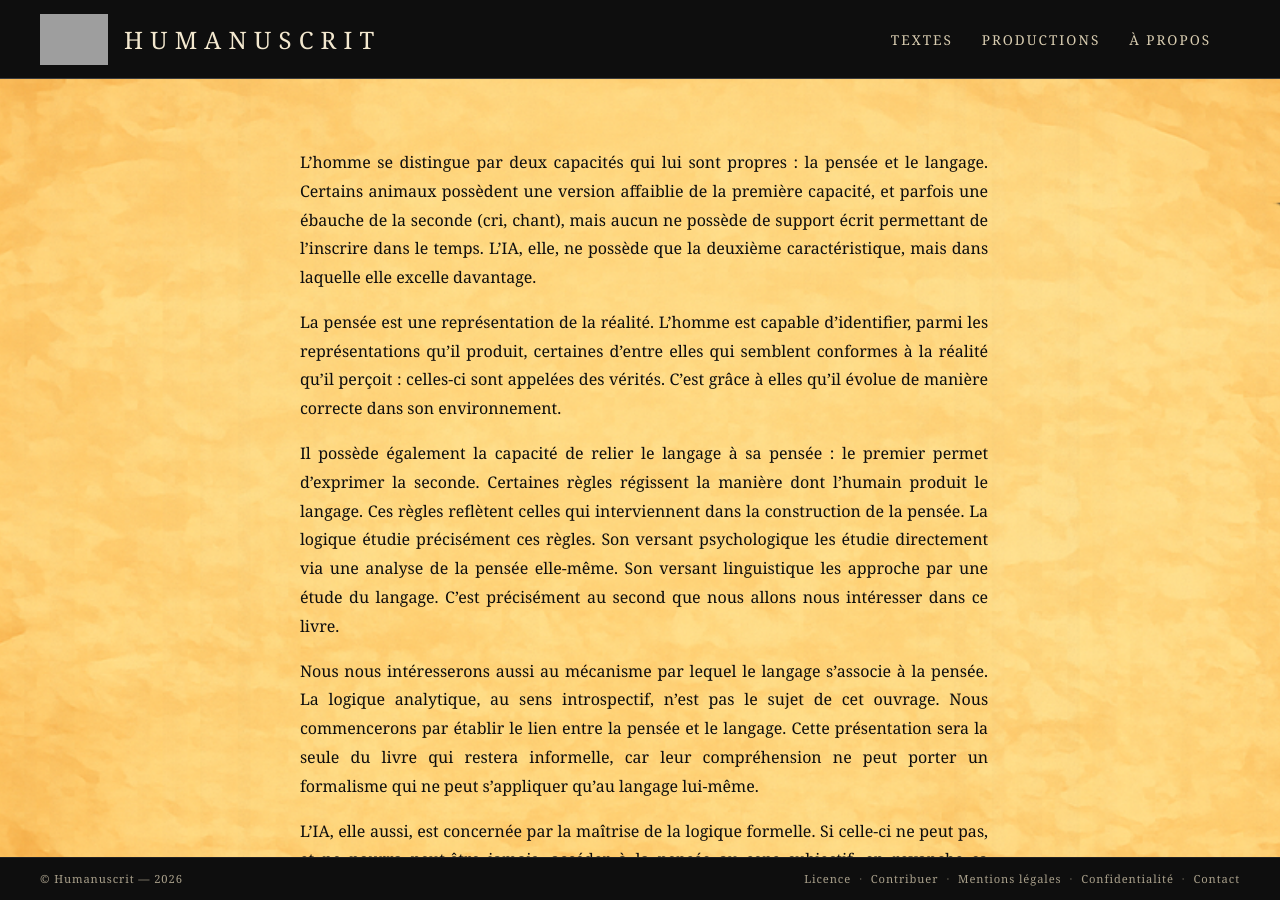
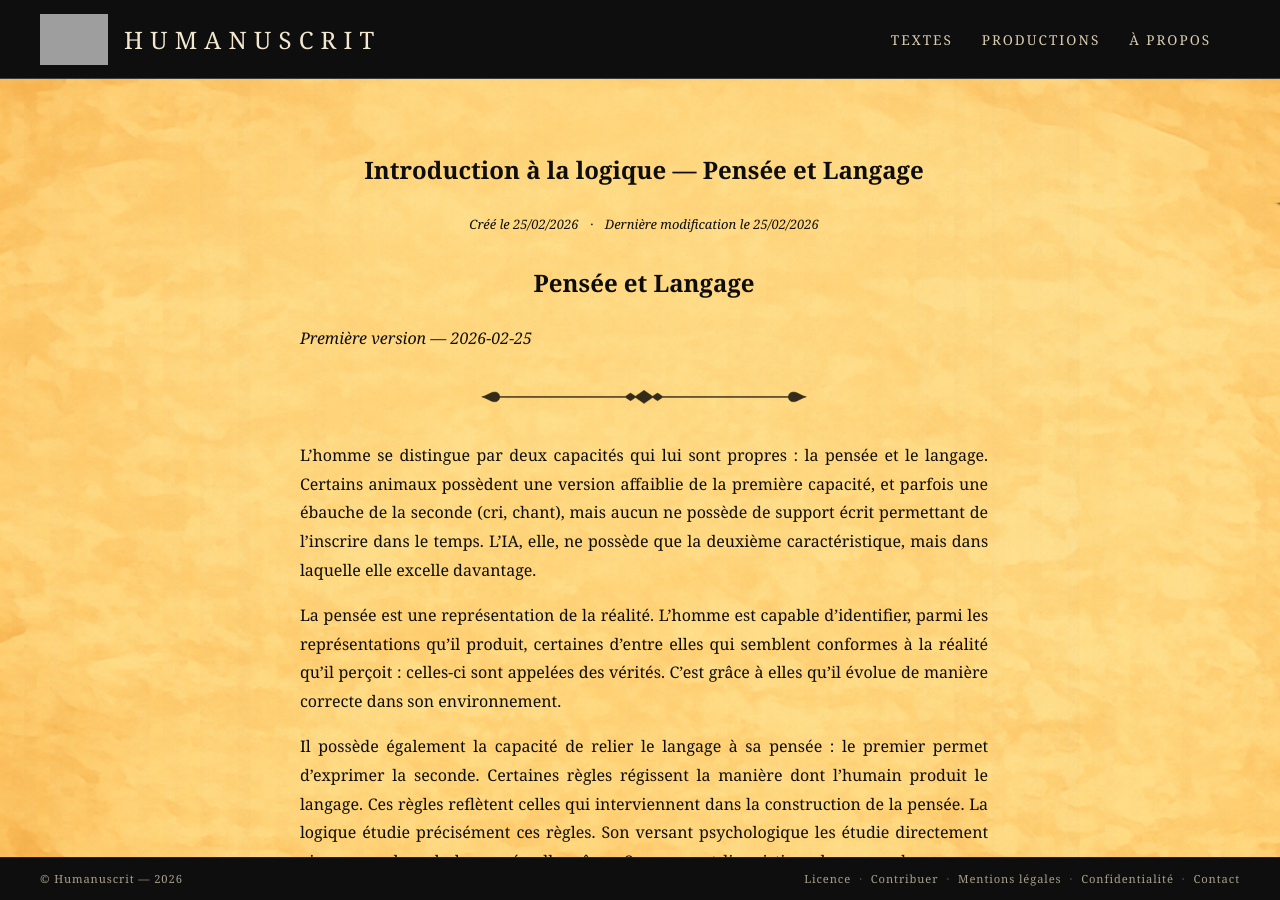
Before and after one commit to maxcarriere/humanuscrit, a Jekyll site: the page built from textes/reflexions/logique_intro.md, in a window 1280 px wide and 900 px high. Built offline with Jekyll 4.4.1, drawn with Linux system fonts in a browser that asks for light colours; our own code applies the rules of GitHub Pages for plain Markdown files; some of the changed text lies outside the part shown; grey boxes are pictures that could not be loaded.

Commit message:
Partie 0: utiliser logique_intro.md, supprimer logique.md
Made-with: Cursor

```diff
--- a/_includes/arborescence_dossier.html
+++ b/_includes/arborescence_dossier.html
@@ -39,7 +39,7 @@
     {% endfor %}
     <li class="arborescence-separator" role="presentation"></li>
     <li class="arborescence-part-title">PARTIE 0 — Logique</li>
-    {% assign part0_files = "logique.md" | split: "|" %}
+    {% assign part0_files = "logique_intro.md" | split: "|" %}
     {% for ref_file in part0_files %}
       {% assign p = "" %}
       {% assign expected_path = dossier_norm | append: "/" | append: ref_file %}
--- a/textes/reflexions/logique_intro.md
+++ b/textes/reflexions/logique_intro.md
@@ -1,22 +1,43 @@
-L’homme se distingue par deux capacités qui lui sont propres : la pensée et le langage. Certains animaux possèdent une version affaiblie de la première capacité, et parfois une ébauche de la seconde (cri, chant), mais aucun ne possède de support écrit permettant de l’inscrire dans le temps. L’IA, elle, ne possède que la deuxième caractéristique, mais dans laquelle elle excelle davantage.
+---
+title: Introduction à la logique — Pensée et Langage
+short_title: Logique
+permalink: /textes/reflexions/logique/
+order: 2
+date: 2026-02-25
+last_modified_at: 2026-02-25
+---
 
-La pensée est une représentation de la réalité. L’homme est capable d’identifier, parmi les représentations qu’il produit, certaines d’entre elles qui semblent conformes à la réalité qu’il perçoit : celles-ci sont appelées des vérités. C’est grâce à elles qu’il évolue de manière correcte dans son environnement.
+# Pensée et Langage
 
-Il possède également la capacité de relier le langage à sa pensée : le premier permet d’exprimer la seconde. Certaines règles régissent la manière dont l’humain produit le langage. Ces règles reflètent celles qui interviennent dans la construction de la pensée. La logique étudie précisément ces règles. Son versant psychologique les étudie directement via une analyse de la pensée elle-même. Son versant linguistique les approche par une étude du langage. C’est précisément au second que nous allons nous intéresser dans ce livre.
+*Première version — 2026-02-25*
 
-Nous nous intéresserons aussi au mécanisme par lequel le langage s’associe à la pensée. La logique analytique, au sens introspectif, n’est pas le sujet de cet ouvrage. Nous commencerons par établir le lien entre la pensée et le langage. Cette présentation sera la seule du livre qui restera informelle, car leur compréhension ne peut porter un formalisme qui ne peut s’appliquer qu’au langage lui-même.
+---
 
-L’IA, elle aussi, est concernée par la maîtrise de la logique formelle. Si celle-ci ne peut pas, et ne pourra peut-être jamais, accéder à la pensée au sens subjectif, en revanche sa maîtrise du langage lui permet de manipuler certaines vérités de façon indirecte. Par ce biais, elle peut en quelque sorte interagir avec la réalité et produire des représentations qui lui sont conformes. C’est précisément cela que l’on pourrait nommer l’intelligence, au sens général : une mesure de la capacité à produire des représentations de la réalité qui s’y accordent. La cohérence de la pensée mesure cette conformité à l’échelle globale.
+L'homme se distingue par deux capacités qui lui sont propres : la pensée et le langage. Certains animaux possèdent une version affaiblie de la première capacité, et parfois une ébauche de la seconde (cri, chant), mais aucun ne possède de support écrit permettant de l'inscrire dans le temps. L'IA, elle, ne possède que la deuxième caractéristique, mais dans laquelle elle excelle davantage.
 
-Alors qu’est-ce qu’un langage ?
-C’est un ensemble de symboles distingués que l’on peut aligner de façon linéaire. Certains de ses assemblages correspondent justement à ce que nous avons nommé plus haut une vérité. La logique décrit les règles selon lesquelles certaines opérations appliquées à une suite de symboles produisent une nouvelle suite admissible, au sens où, si la première traduit une vérité, la seconde en traduit également une. Cette grammaire formelle décrit les règles mécaniques que l’on peut appliquer aux symboles écrits pour que, si ces opérations correspondent à des opérations de pensée, celle-ci reste cohérente, c’est-à-dire conforme à la réalité.
+La pensée est une représentation de la réalité. L'homme est capable d'identifier, parmi les représentations qu'il produit, certaines d'entre elles qui semblent conformes à la réalité qu'il perçoit : celles-ci sont appelées des vérités. C'est grâce à elles qu'il évolue de manière correcte dans son environnement.
 
-L’ensemble des symboles et des règles qui définissent un langage constitue ce que l’on appelle un système formel. Il s’agit d’un cadre qui précise comment former des énoncés et comment les transformer. La question de leur interprétation et de leur rapport à la réalité relève d’un autre niveau d’analyse.
+Il possède également la capacité de relier le langage à sa pensée : le premier permet d'exprimer la seconde. Certaines règles régissent la manière dont l'humain produit le langage. Ces règles reflètent celles qui interviennent dans la construction de la pensée. La logique étudie précisément ces règles. Son versant psychologique les étudie directement via une analyse de la pensée elle-même. Son versant linguistique les approche par une étude du langage. C'est précisément au second que nous allons nous intéresser dans ce livre.
 
-Nous commencerons donc par définir formellement ce qu’est un langage. Puis nous décrirons ces opérations mécaniques. La présentation faite ici ne sera pas exhaustive. Elle vise davantage à illustrer pédagogiquement le sujet qu’à en devenir une référence technique.
+Nous nous intéresserons aussi au mécanisme par lequel le langage s'associe à la pensée. La logique analytique, au sens introspectif, n'est pas le sujet de cet ouvrage. Nous commencerons par établir le lien entre la pensée et le langage. Cette présentation sera la seule du livre qui restera informelle, car leur compréhension ne peut porter un formalisme qui ne peut s'appliquer qu'au langage lui-même.
 
-Ensuite, nous étudierons le mécanisme qui se situe probablement à la base de la pensée : sélectionner. En un sens, cela pourrait presque être la signification qui se cache derrière le mot représenter : représenter, c’est sélectionner une portion de la réalité. L’objet (nous donnerons un sens précis à ce terme dans le premier chapitre) qui traduit ce mécanisme de sélection est la notion d’ensemble. La traduction symbolique de ce mécanisme reflète bien l’idée de la sélection : { }. Les mathématiques contemporaines sont construites exclusivement à partir de cet objet de sélection, au point qu’elles ne nécessitent aucun contenu matériel particulier pour se développer. Le seul objet qui soit initialement présent en leur sein est l’ensemble vide (ainsi qu’un ensemble infini, construit à partir de lui).
+L'IA, elle aussi, est concernée par la maîtrise de la logique formelle. Si celle-ci ne peut pas, et ne pourra peut-être jamais, accéder à la pensée au sens subjectif, en revanche sa maîtrise du langage lui permet de manipuler certaines vérités de façon indirecte. Par ce biais, elle peut en quelque sorte interagir avec la réalité et produire des représentations qui lui sont conformes. C'est précisément cela que l'on pourrait nommer l'intelligence, au sens général : une mesure de la capacité à produire des représentations de la réalité qui s'y accordent. La cohérence de la pensée mesure cette conformité à l'échelle globale.
 
-C’est sans doute en ce sens que l’on parle d’une discipline abstraite. À l’opposé de ce qui est concret — qui pourrait être, par exemple, une accumulation de contenus sensibles — l’abstrait est vide de contenu et ne contient que la structure ou le sens. La pensée concrète est inversement pleine, mais informe : elle n’est qu’une addition de contenus sans organisation. Elle résulte de la perception et non de l’analyse. C’est l’articulation des deux, la pensée globale, qui forme l’expérience subjective que certains nomment la conscience.
+Alors qu'est-ce qu'un langage ?
+C'est un ensemble de symboles distingués que l'on peut aligner de façon linéaire. Certains de ses assemblages correspondent justement à ce que nous avons nommé plus haut une vérité. La logique décrit les règles selon lesquelles certaines opérations appliquées à une suite de symboles produisent une nouvelle suite admissible, au sens où, si la première traduit une vérité, la seconde en traduit également une. Cette grammaire formelle décrit les règles mécaniques que l'on peut appliquer aux symboles écrits pour que, si ces opérations correspondent à des opérations de pensée, celle-ci reste cohérente, c'est-à-dire conforme à la réalité.
 
-L’abstraction consiste précisément en cette extraction du contenu pour approcher la signification pure. Ce processus d’épuration permet d’éliminer le contenu contingent d’une pensée pour n’en conserver que la structure. La concrétisation permet inversement d’appliquer une structure abstraite à une portion de réalité concrète. L’esprit exécute simultanément ces deux opérations en continu : c’est ce qui lui permet d’avoir à la fois du sens et de la matière dans son expérience de la réalité.
+L'ensemble des symboles et des règles qui définissent un langage constitue ce que l'on appelle un système formel. Il s'agit d'un cadre qui précise comment former des énoncés et comment les transformer. La question de leur interprétation et de leur rapport à la réalité relève d'un autre niveau d'analyse.
+
+Nous commencerons donc par définir formellement ce qu'est un langage. Puis nous décrirons ces opérations mécaniques. La présentation faite ici ne sera pas exhaustive. Elle vise davantage à illustrer pédagogiquement le sujet qu'à en devenir une référence technique.
+
+Ensuite, nous étudierons le mécanisme qui se situe probablement à la base de la pensée : sélectionner. En un sens, cela pourrait presque être la signification qui se cache derrière le mot représenter : représenter, c'est sélectionner une portion de la réalité. L'objet (nous donnerons un sens précis à ce terme dans le premier chapitre) qui traduit ce mécanisme de sélection est la notion d'ensemble. La traduction symbolique de ce mécanisme reflète bien l'idée de la sélection : { }. Les mathématiques contemporaines sont construites exclusivement à partir de cet objet de sélection, au point qu'elles ne nécessitent aucun contenu matériel particulier pour se développer. Le seul objet qui soit initialement présent en leur sein est l'ensemble vide (ainsi qu'un ensemble infini, construit à partir de lui).
+
+C'est sans doute en ce sens que l'on parle d'une discipline abstraite. À l'opposé de ce qui est concret — qui pourrait être, par exemple, une accumulation de contenus sensibles — l'abstrait est vide de contenu et ne contient que la structure ou le sens. La pensée concrète est inversement pleine, mais informe : elle n'est qu'une addition de contenus sans organisation. Elle résulte de la perception et non de l'analyse. C'est l'articulation des deux, la pensée globale, qui forme l'expérience subjective que certains nomment la conscience.
+
+L'abstraction consiste précisément en cette extraction du contenu pour approcher la signification pure. Ce processus d'épuration permet d'éliminer le contenu contingent d'une pensée pour n'en conserver que la structure. La concrétisation permet inversement d'appliquer une structure abstraite à une portion de réalité concrète. L'esprit exécute simultanément ces deux opérations en continu : c'est ce qui lui permet d'avoir à la fois du sens et de la matière dans son expérience de la réalité.
+
+---
+
+<p class="figure-caption">Schéma — Pensée et Langage</p>
+
+![Schéma — Pensée et Langage]({{ '/textes/reflexions/schema_intro.png' | relative_url }})
```
Also changed, not shown: textes/reflexions/logique.md (deleted, +0 -45 lines).
